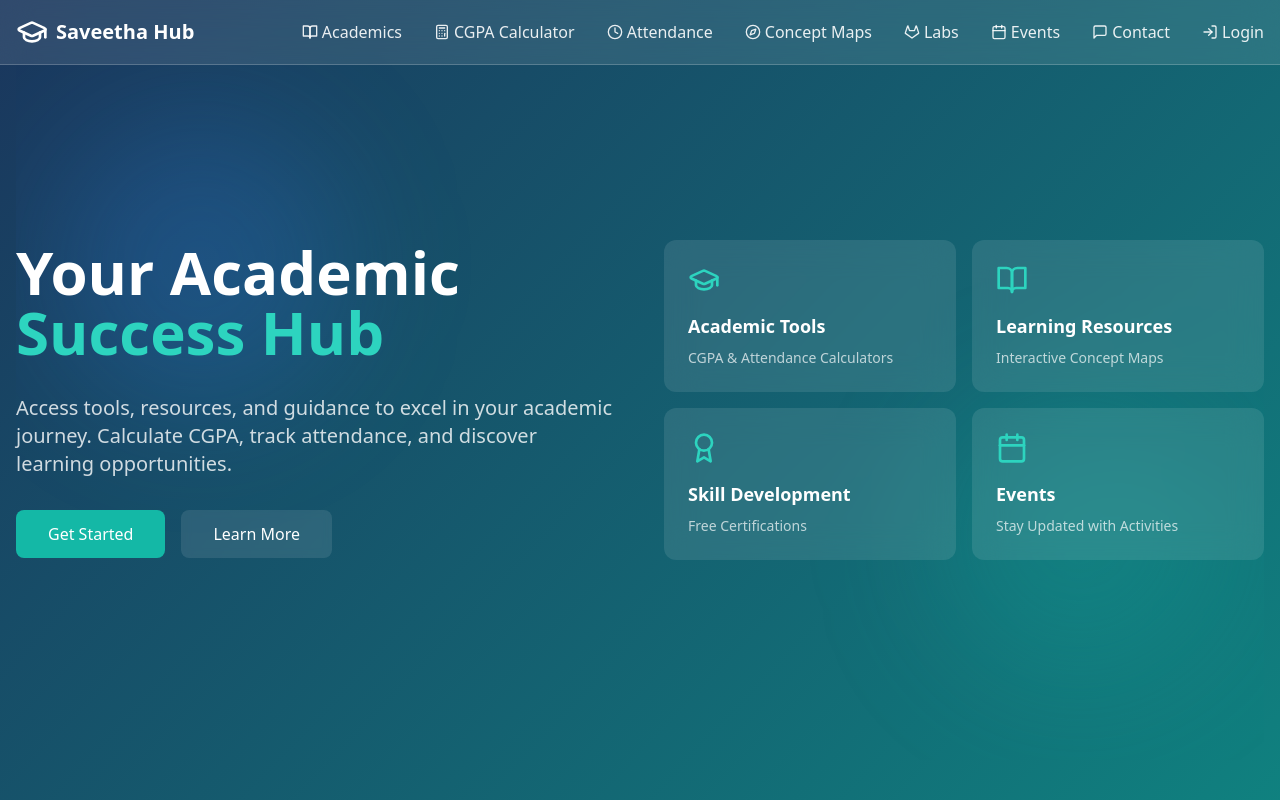
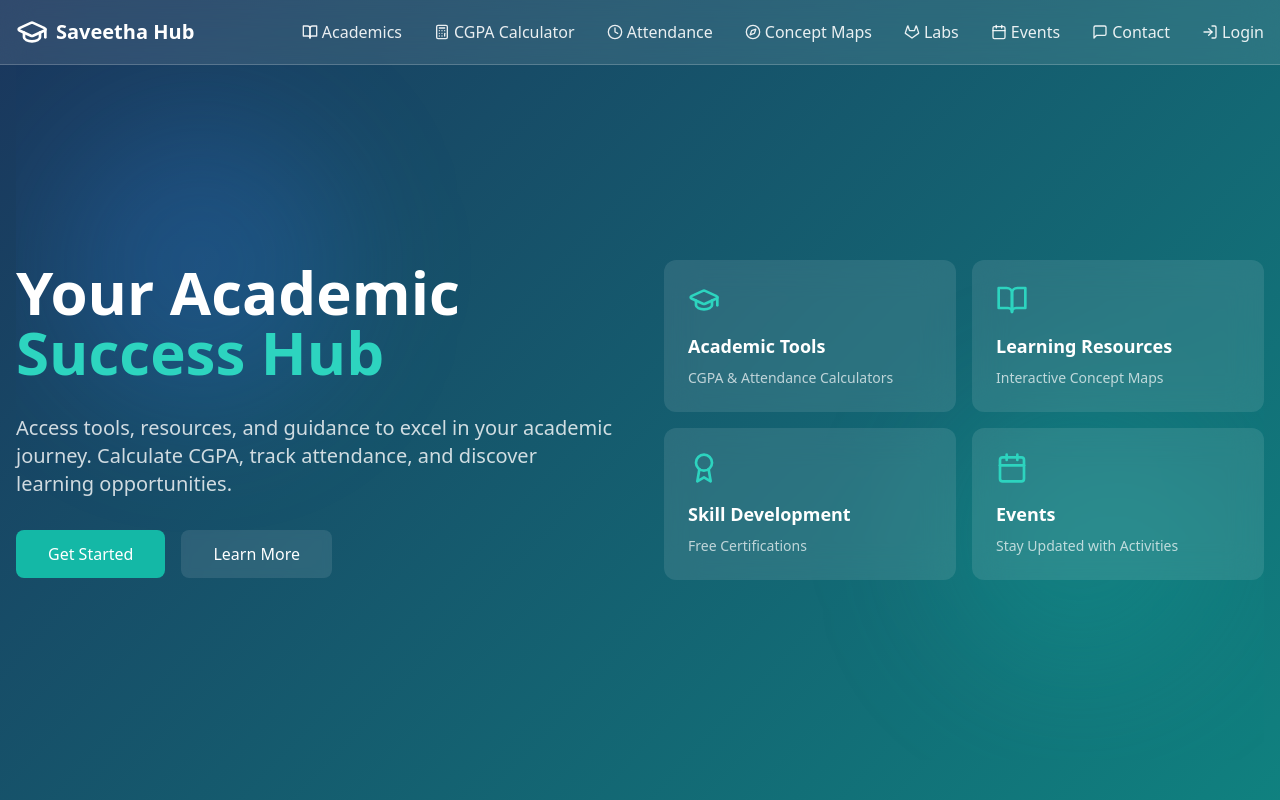
Before and after one commit to ComradeMohan/saveethahub, a React (Vite) app: page /home in a window 1280 px wide. Shown: the top 800 px of the page. Built offline with nearby package versions, Linux system fonts and the light colour scheme.

Commit message:
Update Hero.tsx

```diff
--- a/src/components/Hero.tsx
+++ b/src/components/Hero.tsx
@@ -23,7 +23,7 @@ const GetStartedButton = () => {
 // Hero component using the GetStartedButton
 const Hero = () => {
   return (
-    <div className="relative min-h-[calc(100vh-5rem)] flex items-center">
+    <div className="relative min-h-[calc(100vh-5rem)] pt-10 flex items-center">
       {/* Background Elements */}
       <div className="absolute inset-0 overflow-hidden">
         <div className="absolute top-20 left-10 w-72 h-72 bg-blue-500/20 rounded-full filter blur-3xl"></div>
```
